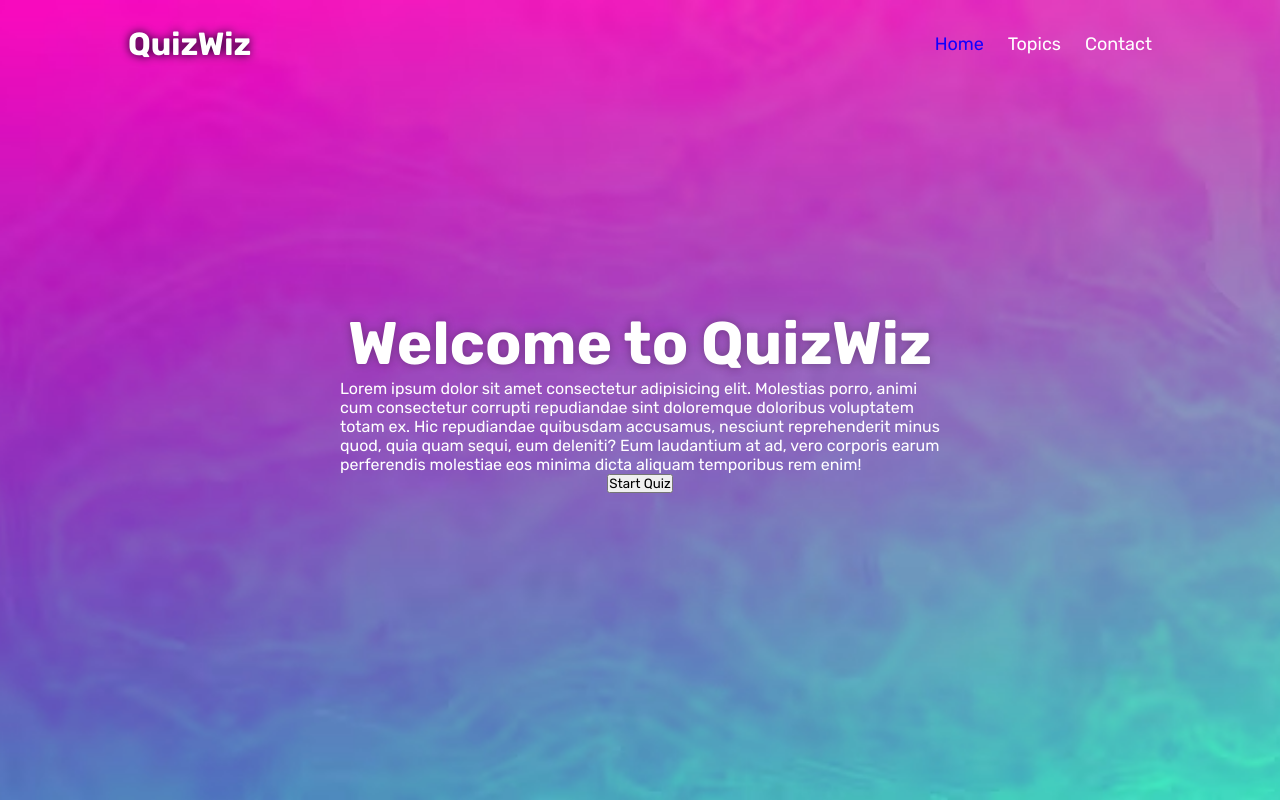
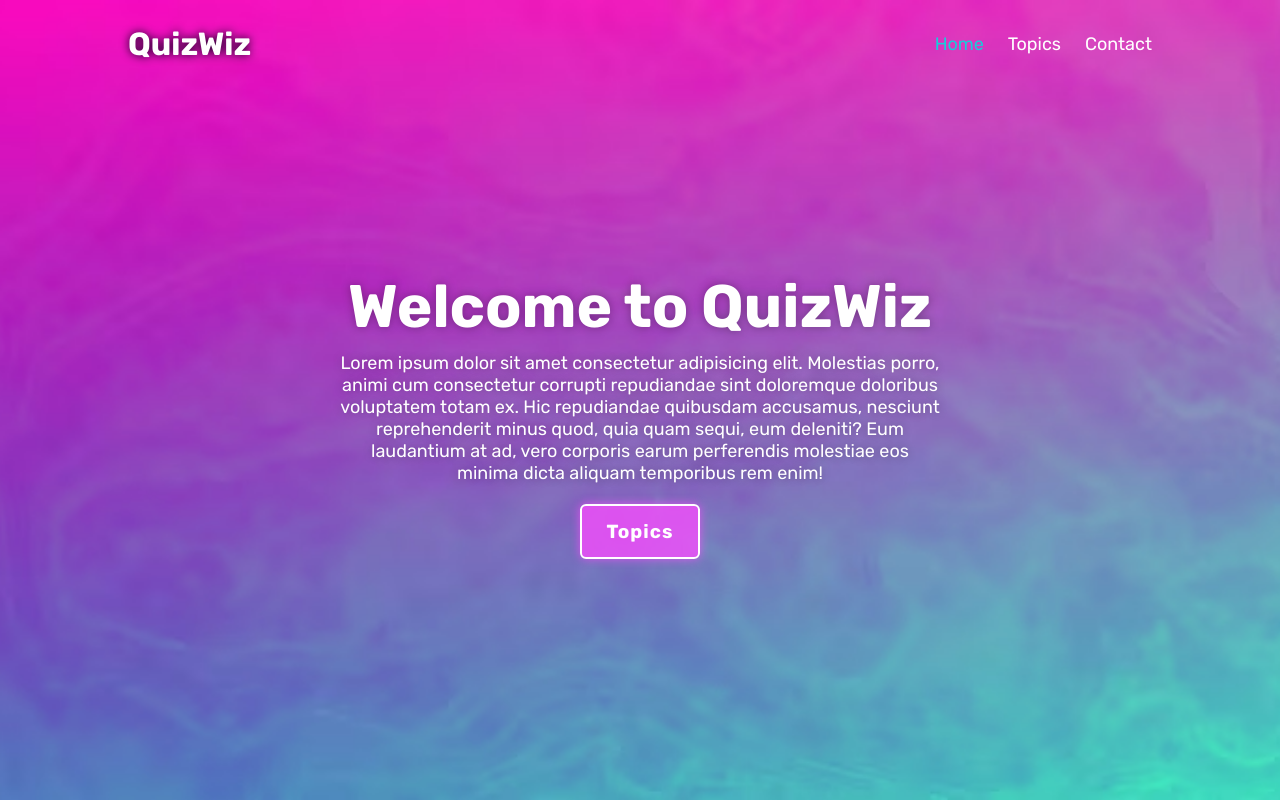
Before and after one commit to N1GHTF8RY/QuizWiz, a website: page index.html in a window 1280 px wide. Drawn offline with Linux system fonts and the light colour scheme.

Commit message:
Finished the front page

```diff
--- a/index.html
+++ b/index.html
@@ -27,9 +27,10 @@
             <div class="home-content">
                 <h1>Welcome to QuizWiz</h1>
                 <p>Lorem ipsum dolor sit amet consectetur adipisicing elit. Molestias porro, animi cum consectetur corrupti repudiandae sint doloremque doloribus voluptatem totam ex. Hic repudiandae quibusdam accusamus, nesciunt reprehenderit minus quod, quia quam sequi, eum deleniti? Eum laudantium at ad, vero corporis earum perferendis molestiae eos minima dicta aliquam temporibus rem enim!</p>
-                <button class="start-button">Start Quiz</button>
+                <button class="start-button">Topics</button>
             </div>
         </section>
+
     </main>
 
 
--- a/styles.css
+++ b/styles.css
@@ -43,7 +43,7 @@ body{
 
 .navbar a:hover,
 .navbar a.active{
-    color: rgb(17, 0, 255);
+    color: rgb(23, 205, 218);
 }
 
 .main{
@@ -54,8 +54,8 @@ body{
 }
 
 .home{
+    width: 100%;
     height: 100vh;
-    width: 100%;
     display: flex;
     justify-content: center;
     align-items: center;
@@ -66,10 +66,62 @@ body{
     display: flex;
     align-items: center;
     flex-direction: column;
+    justify-content: center;
 }
 
 .home-content h1{
     font-size: 60px;
     font-weight: 700;
     text-shadow: 0 0 10px rgba(0, 0, 0, 0.3);
+    margin-bottom: 10px;
+    margin-top: 30px;
 }
+
+.home-content p{
+    font-size: 18px;
+    text-align: center;
+    text-shadow: 0 0 10px rgba(0, 0, 0, 0.3);
+    margin-bottom: 20px;
+}
+
+
+.home-content .start-button{
+    width: 120px;
+    height: 55px;
+    background: rgba(252, 76, 255, 0.751);
+    border: 2px solid rgb(255, 255, 255);
+    outline: none;
+    border-radius: 6px;
+    box-shadow: 0 0 10px rgba(252, 76, 255, 0.751);
+    font-size: 19px;
+    color: white;
+    letter-spacing: 1px;
+    font-weight: 600;
+    cursor: pointer;
+    transition: .5s;
+}
+
+.home-content .start-button:hover{
+    background: #09001d;
+    box-shadow: none;
+}
+
+
+
+
+
+
+/*
+.topic-head h2{
+    margin-top: 60px;
+    text-align: center;
+    font-size: 35px;
+    margin-bottom: 20px;
+
+}
+
+.topic-head hr{
+    max-width: 60px;
+    margin: auto;
+    border: 1px solid rgb(255, 255, 255);
+} */
```
